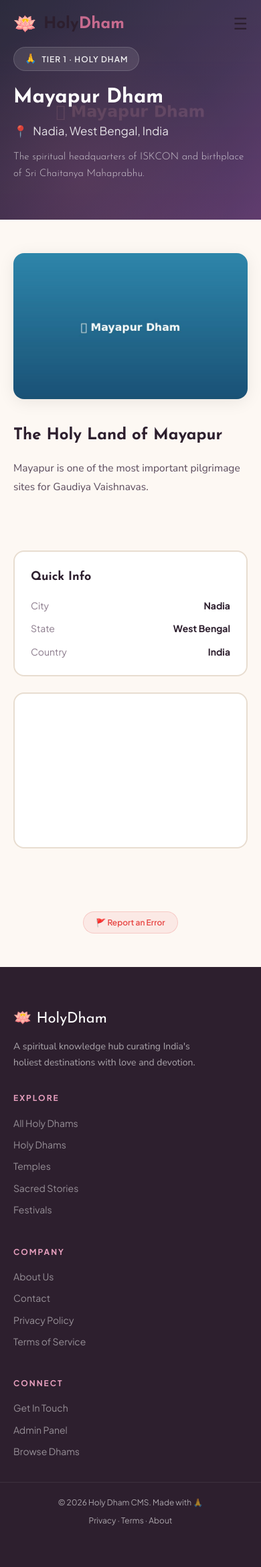
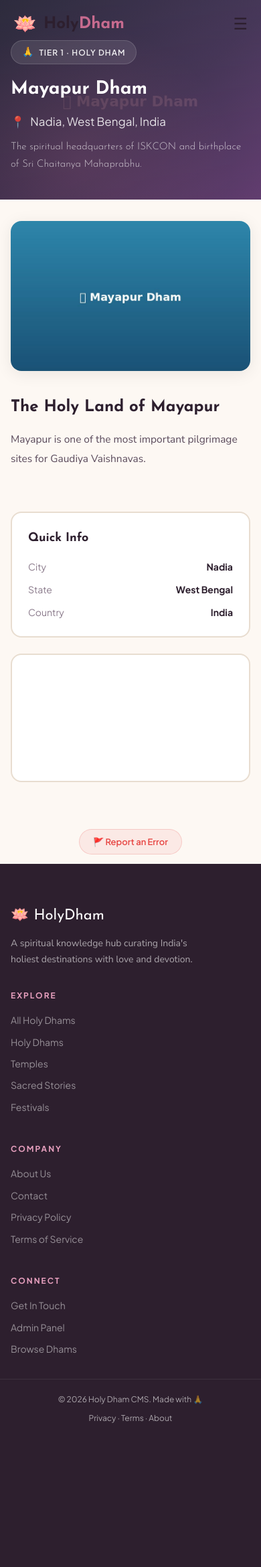
Before and after one commit to sajeev1478/holy-places-cms, a Flask app: page /place/mayapur-dham in a window 390 px wide. Shown: the whole page at 67% size. After the commit the page ends 2125 px from the top, so only its background shows below. Run offline with Flask 3, Linux system fonts and the light colour scheme; data comes from the database, SQL or seed files in the repository; data that the repository does not hold is empty; some libraries are stand-ins or nearby versions.

Commit message:
Add files via upload

```diff
--- a/templates/frontend/base.html
+++ b/templates/frontend/base.html
@@ -173,10 +173,45 @@ footer{padding:60px 0;background:var(--text-dark);color:rgba(255,255,255,.6)}
 .header-inner{padding:14px 20px}
 nav{display:none}
 .mobile-toggle{display:block}
-.container{padding:0 20px}
+.container{padding:0 16px}
 .section{padding:60px 0}
-.footer-inner{grid-template-columns:1fr;gap:32px;padding:0 20px}
-.footer-bottom{flex-direction:column;gap:8px;text-align:center;padding:20px 20px 0}
+.footer-inner{grid-template-columns:1fr;gap:32px;padding:0 16px}
+.footer-bottom{flex-direction:column;gap:8px;text-align:center;padding:20px 16px 0}
+}
+/* ─── Global Mobile Overflow Prevention ─── */
+html,body{overflow-x:hidden;width:100%}
+*,*::before,*::after{box-sizing:border-box}
+section{overflow-x:hidden}
+img,video,iframe,embed,object{max-width:100%;height:auto}
+pre,code{overflow-x:auto;max-width:100%;word-break:break-all}
+@media(max-width:768px){
+  section[style*="padding:70px"]{padding:60px 0 40px!important}
+  section[style*="padding:50px"]{padding:32px 0!important}
+  section[style*="padding:45px"]{padding:28px 0!important}
+  /* Breadcrumb nav */
+  nav[style*="flex-wrap"]{font-size:11px!important;gap:4px!important}
+  /* Grid columns force single column */
+  [style*="grid-template-columns:1fr 340px"],
+  [style*="grid-template-columns:1fr 320px"]{grid-template-columns:1fr!important;gap:20px!important}
+  /* Prevent any element from being wider than viewport */
+  .container>*{max-width:100%}
+  /* Hero titles */
+  h1[style*="clamp"]{font-size:clamp(24px,7vw,36px)!important}
+  /* Gallery slider mobile */
+  .gallery-slider{max-width:100%!important;border-radius:12px!important}
+  .gallery-slider .gs-slide img{max-width:92%!important;max-height:92%!important}
+  .gallery-slider .gs-nav{width:32px!important;height:32px!important;font-size:14px!important}
+  .gallery-slider .gs-prev{left:6px!important}
+  .gallery-slider .gs-next{right:6px!important}
+  /* Report button */
+  .report-btn{font-size:13px!important;padding:10px 20px!important}
+  /* Cards and items */
+  [style*="display:grid"][style*="gap:14px"]{gap:10px!important}
+  [style*="padding:20px"]{padding:14px!important}
+  /* Map iframe */
+  iframe[style*="height:220px"],iframe[style*="height:200px"]{height:180px!important}
+  /* Search results dropdown */
+  .nav-search-results{min-width:280px!important;left:-80px!important}
 }
 /* ═══ GALLERY SLIDER — Beautiful transitions ═══ */
 .gallery-slider{position:relative;width:100%;max-width:600px;border-radius:16px;overflow:hidden;background:linear-gradient(145deg,#141418,#1e1e24);box-shadow:0 12px 48px rgba(0,0,0,.18),0 4px 16px rgba(0,0,0,.08);margin:0 auto}
--- a/templates/frontend/home.html
+++ b/templates/frontend/home.html
@@ -77,7 +77,7 @@
 .newsletter-input{flex:1;padding:14px 20px;border:2px solid var(--cream-deep);border-radius:50px;background:white;font-family:'Nunito Sans',sans-serif;font-size:15px;outline:none}
 .newsletter-input:focus{border-color:var(--rose)}
 @media(max-width:1024px){.hero-inner{grid-template-columns:1fr;text-align:center}.hero-desc{margin:0 auto 24px}.hero-slider{margin-top:20px;aspect-ratio:16/9}.dhams-grid{grid-template-columns:repeat(2,1fr)}.stories-grid{grid-template-columns:1fr}.audio-featured{grid-template-columns:1fr;text-align:center;justify-items:center}}
-@media(max-width:768px){.hero{padding:100px 0 40px}.dhams-grid{grid-template-columns:1fr 1fr}.newsletter{padding:36px 20px}.newsletter-form{flex-direction:column}}
+@media(max-width:768px){.hero{padding:100px 0 40px}.dhams-grid{grid-template-columns:1fr 1fr}.newsletter{padding:36px 20px}.newsletter-form{flex-direction:column}.hero-slider{aspect-ratio:4/3}.hs-info{padding:12px!important}.hs-title{font-size:15px!important}.hs-cta{font-size:11px!important;padding:6px 14px!important}.hs-breadcrumb{font-size:9px!important}.audio-cover{width:100px!important;height:100px!important;font-size:40px!important}}
 @media(max-width:480px){.dhams-grid{grid-template-columns:1fr}}
 </style>
 {% endblock %}
--- a/templates/frontend/key_place.html
+++ b/templates/frontend/key_place.html
@@ -126,7 +126,8 @@
 </section>
 
 <style>
-@media(max-width:900px){section .container{grid-template-columns:1fr!important}}
+@media(max-width:900px){section .container{grid-template-columns:1fr!important;gap:24px!important}}
+@media(max-width:768px){section .container{padding:0 16px!important}}
 .rich-content h2{font-family:'Josefin Sans',sans-serif;font-size:22px;margin:20px 0 10px;color:var(--text-dark);font-weight:700}
 .rich-content h3{font-family:'Josefin Sans',sans-serif;font-size:18px;margin:16px 0 8px;font-weight:600}
 .rich-content p{margin-bottom:12px}
--- a/templates/frontend/key_spot.html
+++ b/templates/frontend/key_spot.html
@@ -138,7 +138,8 @@
 </section>
 
 <style>
-@media(max-width:900px){section .container{grid-template-columns:1fr!important}}
+@media(max-width:900px){section .container{grid-template-columns:1fr!important;gap:24px!important}}
+@media(max-width:768px){section .container{padding:0 16px!important}}
 .rich-content h2{font-family:'Josefin Sans',sans-serif;font-size:22px;margin:20px 0 10px;color:var(--text-dark);font-weight:700}
 .rich-content h3{font-family:'Josefin Sans',sans-serif;font-size:18px;margin:16px 0 8px;font-weight:600}
 .rich-content p{margin-bottom:12px}
--- a/templates/frontend/place.html
+++ b/templates/frontend/place.html
@@ -18,7 +18,7 @@
 {% if vis.get('city',1) or vis.get('state',1) %}<p style="font-size:17px;opacity:.85;display:flex;align-items:center;gap:8px;font-family:'Plus Jakarta Sans',sans-serif"><span>📍</span>{% if vis.get('city',1) and place.city %}{{ place.city }}{% endif %}{% if vis.get('city',1) and place.city and vis.get('state',1) and place.state %}, {% endif %}{% if vis.get('state',1) and place.state %}{{ place.state }}{% endif %}{% if vis.get('country',1) and place.country %}, {{ place.country }}{% endif %}</p>{% endif %}
 {% if vis.get('short_description',1) and place.short_description %}<p style="max-width:700px;font-size:15px;line-height:1.7;opacity:.7;margin-top:12px;font-family:'Josefin Sans',sans-serif;font-weight:300">{{ place.short_description }}</p>{% endif %}
 <!-- Hierarchy Stats Bar -->
-{% if hierarchy %}<div style="display:flex;gap:24px;margin-top:24px;padding:16px 20px;background:rgba(255,255,255,.08);backdrop-filter:blur(6px);border-radius:14px;border:1px solid rgba(255,255,255,.1);font-family:'Plus Jakarta Sans',sans-serif;font-size:13px;flex-wrap:wrap">
+{% if hierarchy %}<div class="place-hero-stats" style="display:flex;gap:24px;margin-top:24px;padding:16px 20px;background:rgba(255,255,255,.08);backdrop-filter:blur(6px);border-radius:14px;border:1px solid rgba(255,255,255,.1);font-family:'Plus Jakarta Sans',sans-serif;font-size:13px;flex-wrap:wrap">
 <div><span style="opacity:.5">Key Places</span> <strong style="margin-left:4px">{{ hierarchy|length }}</strong></div>
 {% set total_spots = namespace(val=0) %}{% set total_subs = namespace(val=0) %}{% for h in hierarchy %}{% for ks in h.key_spots %}{% set total_spots.val = total_spots.val + 1 %}{% set total_subs.val = total_subs.val + ks.sub_spots|length %}{% endfor %}{% endfor %}
 <div><span style="opacity:.5">Key Spots</span> <strong style="margin-left:4px">{{ total_spots.val }}</strong></div>
@@ -70,11 +70,11 @@
 {% if hierarchy %}
 <div style="margin-bottom:40px">
 <div style="display:flex;align-items:center;gap:12px;margin-bottom:24px">
-  <h2 style="font-family:'Josefin Sans',sans-serif;font-size:28px;font-weight:700;color:var(--text-dark)">Explore {{ place.title }}</h2>
+  <h2 class="explore-title" style="font-family:'Josefin Sans',sans-serif;font-size:28px;font-weight:700;color:var(--text-dark)">Explore {{ place.title }}</h2>
 </div>
 
 <!-- Tier Legend -->
-<div style="display:flex;gap:12px;flex-wrap:wrap;margin-bottom:24px;font-family:'Plus Jakarta Sans',sans-serif;font-size:12px">
+<div class="tier-legend" style="display:flex;gap:12px;flex-wrap:wrap;margin-bottom:24px;font-family:'Plus Jakarta Sans',sans-serif;font-size:12px">
 <span style="display:inline-flex;align-items:center;gap:5px;padding:5px 12px;border-radius:50px;background:#2E86AB15;color:#2E86AB;font-weight:600;border:1px solid #2E86AB30"><span style="width:8px;height:8px;border-radius:50%;background:#2E86AB"></span> Tier 2 · Key Places</span>
 <span style="display:inline-flex;align-items:center;gap:5px;padding:5px 12px;border-radius:50px;background:#E7484515;color:#E74845;font-weight:600;border:1px solid #E7484530"><span style="width:8px;height:8px;border-radius:50%;background:#E74845"></span> Tier 3 · Key Spots</span>
 <span style="display:inline-flex;align-items:center;gap:5px;padding:5px 12px;border-radius:50px;background:#9C27B015;color:#9C27B0;font-weight:600;border:1px solid #9C27B030"><span style="width:8px;height:8px;border-radius:50%;background:#9C27B0"></span> Tier 4 · Key Points</span>
@@ -94,14 +94,14 @@
     <h3 style="font-family:'Josefin Sans',sans-serif;font-size:22px;font-weight:600;color:var(--text-dark);margin:4px 0 0">{{ kp.title }}</h3>
     {% if kp.short_description %}<p style="font-size:13px;color:var(--text-light);margin:4px 0 0;white-space:nowrap;overflow:hidden;text-overflow:ellipsis">{{ kp.short_description }}</p>{% endif %}
   </div>
-  <div style="text-align:center;font-family:'Plus Jakarta Sans',sans-serif;font-size:11px;color:var(--text-light);padding:0 12px;flex-shrink:0">
+  <div class="kp-count" style="text-align:center;font-family:'Plus Jakarta Sans',sans-serif;font-size:11px;color:var(--text-light);padding:0 12px;flex-shrink:0">
     {% if h.key_spots %}<div style="font-size:20px;font-weight:700;color:{{ accent }}">{{ h.key_spots|length }}</div><div>spots</div>{% endif %}
   </div>
   <svg class="kp-chevron" style="width:20px;height:20px;flex-shrink:0;color:{{ accent }};transition:transform .3s" viewBox="0 0 20 20" fill="currentColor"><path fill-rule="evenodd" d="M5.23 7.21a.75.75 0 011.06.02L10 11.168l3.71-3.938a.75.75 0 111.08 1.04l-4.25 4.5a.75.75 0 01-1.08 0l-4.25-4.5a.75.75 0 01.02-1.06z"/></svg>
 </div>
 
-<div class="kp-body" style="max-height:0;overflow:hidden;transition:max-height .5s cubic-bezier(.23,1,.32,1)">
-<div style="padding:0 24px 24px;border-top:2px solid {{ accent }}10">
+<div class="kp-body">
+<div class="kp-body-inner" style="padding:0 24px 24px;border-top:2px solid {{ accent }}10">
   {% if kp.full_content %}<div style="line-height:1.7;color:var(--text-mid);font-size:14px;margin:16px 0;font-family:'Nunito Sans',sans-serif">{{ kp.full_content|safe }}</div>{% endif %}
   <a href="{{ url_for('key_place_detail', slug=place.slug, kp_slug=kp.slug) }}" style="display:inline-flex;align-items:center;gap:6px;padding:8px 18px;background:{{ accent }};color:white;border-radius:50px;font-family:'Plus Jakarta Sans',sans-serif;font-size:12px;font-weight:600;text-decoration:none;margin-bottom:16px">View Full Details →</a>
 
@@ -109,7 +109,7 @@
   {% if h.key_spots %}
   <div style="margin-top:8px">
     <h4 style="font-family:'Plus Jakarta Sans',sans-serif;font-size:13px;font-weight:700;letter-spacing:1px;text-transform:uppercase;color:var(--text-light);margin-bottom:12px">🔸 Key Spots in {{ kp.title }}</h4>
-    <div style="display:grid;grid-template-columns:repeat(auto-fill,minmax(260px,1fr));gap:12px">
+    <div class="ks-grid" style="display:grid;grid-template-columns:repeat(auto-fill,minmax(260px,1fr));gap:12px">
     {% for ksd in h.key_spots %}
     {% set ks = ksd.spot %}
     <a href="{{ url_for('key_spot_detail', slug=place.slug, kp_slug=kp.slug, ks_slug=ks.slug) }}" style="display:block;background:var(--cream);border-radius:14px;padding:16px;text-decoration:none;color:inherit;border:1px solid var(--border);transition:all .25s;position:relative;overflow:hidden" onmouseover="this.style.transform='translateY(-2px)';this.style.boxShadow='0 6px 20px rgba(0,0,0,.08)'" onmouseout="this.style.transform='none';this.style.boxShadow='none'">
@@ -229,7 +229,22 @@
 </section>
 
 <style>
-@media(max-width:900px){section .container{grid-template-columns:1fr!important}}
+@media(max-width:900px){
+  section .container{grid-template-columns:1fr!important;gap:24px!important}
+}
+@media(max-width:768px){
+  section .container{padding:0 16px!important}
+  .place-hero-stats{gap:12px!important;font-size:12px!important}
+  .place-hero-stats div{padding:0!important}
+  .kp-toggle{padding:14px 16px!important;gap:10px!important}
+  .kp-toggle h3{font-size:18px!important}
+  .kp-toggle .kp-count{display:none!important}
+  .kp-card .kp-body-inner{padding:0 16px 16px!important}
+  .ks-grid{grid-template-columns:1fr!important}
+  .tier-legend{gap:6px!important}
+  .tier-legend span{font-size:10px!important;padding:4px 8px!important}
+  .explore-title{font-size:22px!important}
+}
 .rich-content h2{font-family:'Josefin Sans',sans-serif;font-size:24px;margin:24px 0 12px;color:var(--text-dark);font-weight:700}
 .rich-content h3{font-family:'Josefin Sans',sans-serif;font-size:20px;margin:20px 0 10px;color:var(--text-dark);font-weight:600}
 .rich-content p{margin-bottom:12px}
--- a/templates/frontend/sub_spot.html
+++ b/templates/frontend/sub_spot.html
@@ -135,7 +135,8 @@
 </section>
 
 <style>
-@media(max-width:900px){section .container{grid-template-columns:1fr!important}}
+@media(max-width:900px){section .container{grid-template-columns:1fr!important;gap:24px!important}}
+@media(max-width:768px){section .container{padding:0 16px!important}}
 .rich-content h2{font-family:'Josefin Sans',sans-serif;font-size:22px;margin:20px 0 10px;color:var(--text-dark);font-weight:700}
 .rich-content h3{font-family:'Josefin Sans',sans-serif;font-size:18px;margin:16px 0 8px;font-weight:600}
 .rich-content p{margin-bottom:12px}
```
